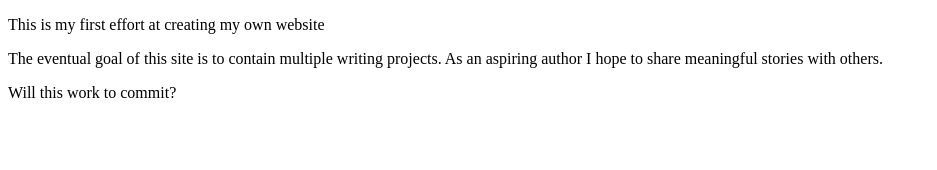
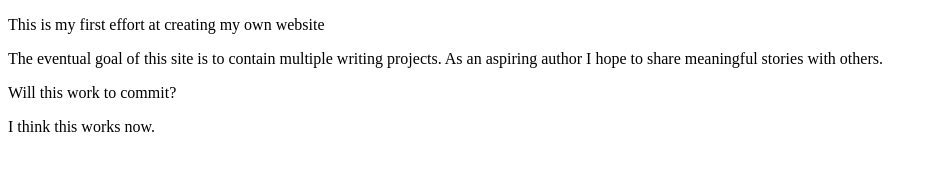
Before and after one commit to sstyles/sstyles.github.io, a plain HTML site: page index.html in a window 1280 px wide. Shown: the whole page, without its empty margins (0-937 px from the left). Drawn offline with Linux system fonts and the light colour scheme.

Commit message:
test2 7/17

```diff
--- a/index.html
+++ b/index.html
@@ -10,5 +10,8 @@ The eventual goal of this site is to contain multiple writing projects. As an as
 <p>
 Will this work to commit?
 </p>
+<p>
+I think this works now.
+</p>
 </body>
 </html>
```
